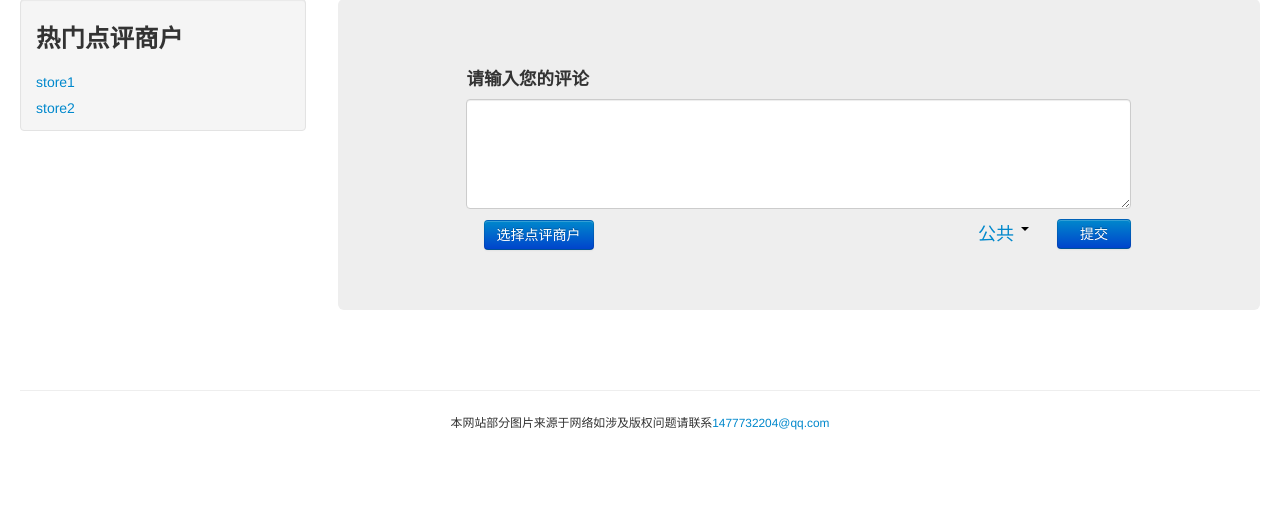
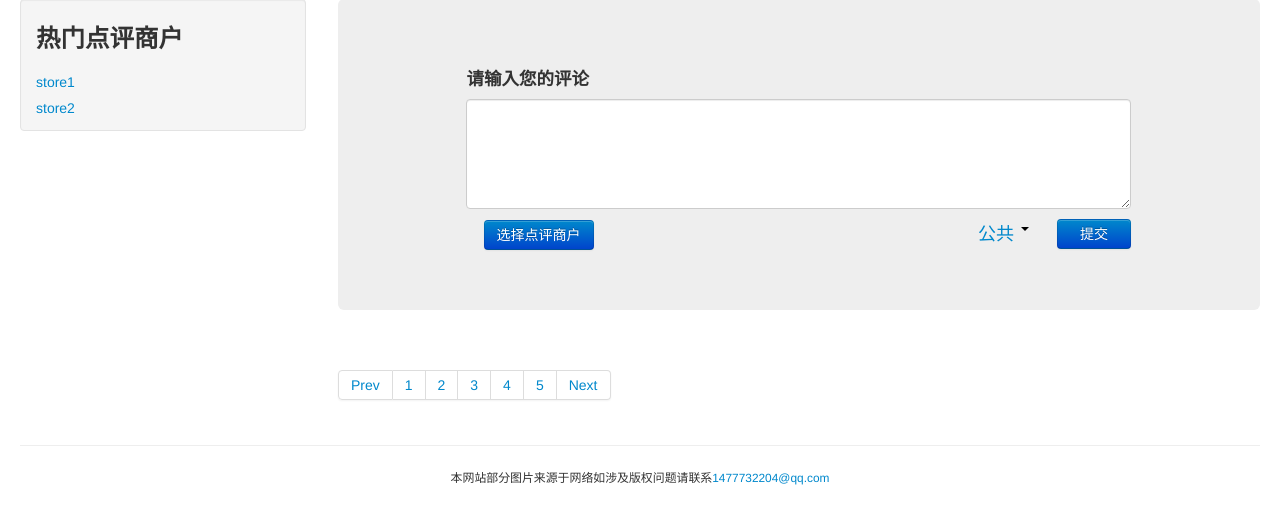
Before and after one commit to hellosysucas/SmallTalk, a Django app: page / in a window 1280 px wide. Shown: the part 61-585 px from the top of the page. Run offline with Django 3.2, Linux system fonts and the light colour scheme; parts of the project's set-up code (start-up, migrations or seed data) failed here and were passed over; some libraries are stand-ins or nearby versions.

Commit message:
增加分页显示

```diff
--- a/mytalk/templates/mytalk/index.html
+++ b/mytalk/templates/mytalk/index.html
@@ -114,6 +114,17 @@
 													<a tabindex="-1" href="#">商户1</a>
 												</li>
 											</ul>
+											<div class="pagination pagination-small pagination-centered">
+											  <ul>
+											    <li><a href="#">Prev</a></li>
+											    <li><a href="#">1</a></li>
+											    <li><a href="#">2</a></li>
+											    <li><a href="#">3</a></li>
+											    <li><a href="#">4</a></li>
+											    <li><a href="#">5</a></li>
+											    <li><a href="#">Next</a></li>
+											  </ul>
+											</div>
 										</div>
 										<div class="modal-footer">
 											<button class="btn" data-dismiss="modal" aria-hidden="true">
@@ -146,6 +157,31 @@
 					<div class="span12" id="showComments">
 							<!--显示商店和评论-->
 					</div>
+					<div class="pagination">
+						<ul>
+							<li>
+								<a href="#">Prev</a>
+							</li>
+							<li>
+								<a href="#">1</a>
+							</li>
+							<li>
+								<a href="#">2</a>
+							</li>
+							<li>
+								<a href="#">3</a>
+							</li>
+							<li>
+								<a href="#">4</a>
+							</li>
+							<li>
+								<a href="#">5</a>
+							</li>
+							<li>
+								<a href="#">Next</a>
+							</li>
+						</ul>
+					</div>
 				</div>
 			</div>
         {% include "mytalk/footer.html" %}
```
Also changed, not shown: mytalk/templates/mytalk/showUserComments.html (line endings or trailing spaces).
